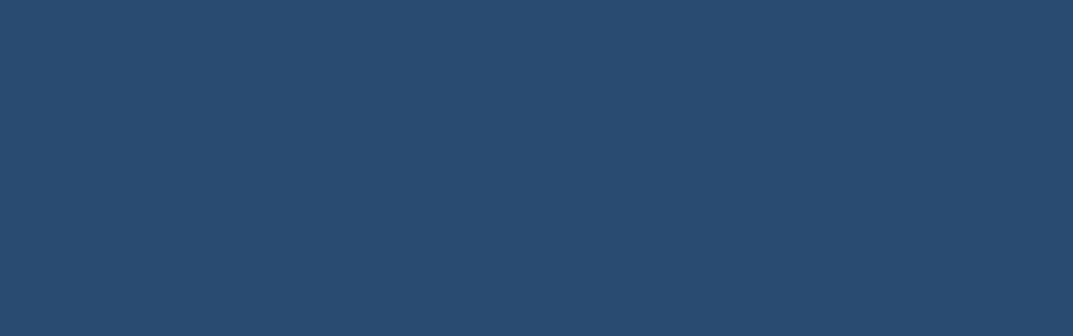
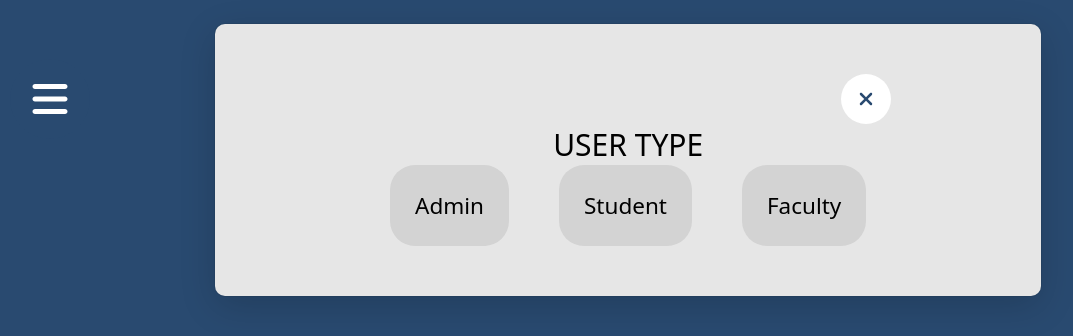
Before and after one commit to apagalilauan/SFIMS-Capstone, a React (Create React App) app in the folder main-app/client/: page /popup in a window 1280 px wide. Before the commit this address had no page. Shown: the top 336 px of the page, without its empty margins (23-1096 px from the left). Built offline with nearby package versions, Linux system fonts and the light colour scheme; a web font is replaced by a local one.

Commit message:
Pop up Update
minor tweaks
not yet finished

```diff
--- a/main-app/client/src/App.js
+++ b/main-app/client/src/App.js
@@ -4,12 +4,14 @@ import LoadingScreen from './Loading'
 import Login from './pages/LogIn'
 import Register from './pages/Register'
 import Homepage from './pages/Homepage'
-import Requests from './pages/Request'
 import HomepageAdmin from './pages/Homepage-Admin'
 import LandingPage from './pages/Landing';
 import MainForm from './pages/MainForm';
 import NotificationsPage from './pages/Notifications';
 import DetailedNotifications from './pages/Detailed-Notification';
+import PopUp from './pages/Trial';
+
+
 
 
 
@@ -30,11 +32,11 @@ function App() {
                 <Route path='/homepage' element={ <Homepage/> }></Route>
                 <Route path='/homepage/register' element={ <Register/> }></Route>
                 <Route path='/homepage-admin' element={ <HomepageAdmin/> }></Route>
-                <Route path='/requests' element = { <Requests/>}></Route>
                 <Route path='/welcome-page' element = { <LandingPage/>}></Route>
                 <Route path='/Form' element={ <MainForm/> }></Route>
                 <Route path='/Notifications' element={ <NotificationsPage/> }></Route>
                 <Route path='/Notification_Details' element={ <DetailedNotifications/> }></Route>
+                <Route path='/popup' element={ <PopUp/> }></Route>
               </Routes>
 
         </BrowserRouter>
--- a/main-app/client/src/assets/scss/Detailed-Notifications.scss
+++ b/main-app/client/src/assets/scss/Detailed-Notifications.scss
@@ -3,9 +3,7 @@
 .RD-Container{
     padding: 50px 150px;
     margin: 0px 70px;
-    background-color: #E6E6E6;
-    box-shadow: rgba(0, 0, 0, 0.16) 0px 10px 36px 0px, rgba(0, 0, 0, 0.06) 0px 0px 0px 1px;
-    border-radius: 10px;
+
     padding-bottom: 100px;
 
     .RD-Btns{
--- a/main-app/client/src/assets/scss/MainForm.scss
+++ b/main-app/client/src/assets/scss/MainForm.scss
@@ -1,16 +1,20 @@
 @import url('https://fonts.googleapis.com/css2?family=Roboto:wght@300&display=swap');
 
-.form-container{
+.form_container{
     padding: 40px 150px;
     margin: 0px 70px;
     background-color: #E6E6E6;
     box-shadow: rgba(0, 0, 0, 0.16) 0px 10px 36px 0px, rgba(0, 0, 0, 0.06) 0px 0px 0px 1px;
     border-radius: 10px;
+    display: flex;
+    justify-content: center;
+    align-items: center;
+    width: 90%;
     height: 850px;
     font-size: 15px;
-
     // Button CSS
     .btnForm{
+
         display: flex;
         flex-direction: row;
         align-items: center;
--- /dev/null
+++ b/main-app/client/src/assets/scss/popup.scss
@@ -0,0 +1,65 @@
+@import 'var&mixins.scss';
+
+#popup_container {
+    width: 98vw;
+    height: 90vh;
+    background-color: $color-blue;
+    display: flex;
+    flex-direction: column;
+    align-items: center;
+    justify-items: center;
+    transition: .5s;
+
+    .p_close{
+      transition: .5s;
+      display:flex;
+      place-self: end;
+      text-align: center;
+      background-color: $color-white;
+      border-radius: 50px;
+      padding: 15px;
+      cursor: pointer;
+
+      svg{
+        fill: $color-blue;
+        height: 20px;
+        width: 20px;
+      }
+
+      &:hover {
+        transform: scale(1.1);
+        transition: 0.2s;
+      }
+    }
+  }
+
+  #open{
+    opacity: 100%;
+  }
+
+  #popup {
+    padding: 50px 150px;
+    margin: 0px 70px;
+    background-color: #E6E6E6;
+    box-shadow: rgba(0, 0, 0, 0.16) 0px 10px 36px 0px, rgba(0, 0, 0, 0.06) 0px 0px 0px 1px;
+    border-radius: 10px;
+    font-size: 15px;
+    display: flex;
+    justify-content: center;
+    align-items: center;
+    flex-direction: column;
+
+    .UserType{
+      display: flex;
+
+      .UserAdmin,.UserStudent,.UserFaculty{
+        margin:0px 25px;
+        background-color: lightgray;
+        padding: 25px;
+        border-radius: 25px;
+        &:hover{
+          background-color: gray;
+        }
+      }
+    }
+  }
--- a/main-app/client/src/pages/Detailed-Notification.js
+++ b/main-app/client/src/pages/Detailed-Notification.js
@@ -1,6 +1,12 @@
 import '../assets/scss/Detailed-Notifications.scss'
+import SideNav from './Sidenav';
+
 const DetailedNotifications = () => {
     return (
+        <div class='app'>
+            <div id='side'>
+            <SideNav />
+            </div>
             <div class="RD-Container">
 
                 <style>
@@ -92,6 +98,7 @@ const DetailedNotifications = () => {
                     <i class='bx bxs-x-circle'/>
                 </div>
             </div>
+        </div>
      );
 }
 
--- a/main-app/client/src/pages/MainForm.js
+++ b/main-app/client/src/pages/MainForm.js
@@ -42,7 +42,7 @@ const MainForm=() =>{
 
             <div id='side'>
             </div>
-            <div className="form-container">
+            <div className="form_container">
 
                 <form>
                     <div id="btnBack" className="btnForm">
--- a/main-app/client/src/pages/Sidenav.js
+++ b/main-app/client/src/pages/Sidenav.js
@@ -12,7 +12,7 @@ function closeSide(){
 function openSide(){
     document.getElementById('sidebar').style.cssText = 'margin-left: 0';
     document.getElementById('close').style.cssText = 'margin-left: 0';
-    document.getElementById('open').style.cssText = 'opacity: 0%';
+    document.getElementById('open').style.cssText = 'display:hidden';
 }
 
 export default function TodoList() {
--- /dev/null
+++ b/main-app/client/src/pages/Trial.js
@@ -0,0 +1,16 @@
+import React from 'react'
+import '../assets/scss/popup.scss'
+import User_Popup from './UserPopup';
+
+
+const PopUp = () => {
+
+    return (
+    <div>
+        <User_Popup/>
+    </div>
+
+    );
+}
+
+export default PopUp;
--- /dev/null
+++ b/main-app/client/src/pages/UserPopup.js
@@ -0,0 +1,65 @@
+function closeSide(){
+    document.getElementById('popup').style.cssText = 'display:none';
+    document.getElementById('close').style.cssText = 'display:none';
+}
+function openSide(){
+    document.getElementById('popup').style.cssText = 'display:flex';
+    document.getElementById('close').style.cssText = 'display:flex';
+}
+
+
+const User_Popup = () => {
+    return (
+<div class="main">
+        <div id='open'class='open' onClick={openSide}>
+            <svg xmlns="http://www.w3.org/2000/svg" viewBox="0 0 448 512"><path d="M0 96C0 78.33 14.33 64 32 64H416C433.7 64 448 78.33 448 96C448 113.7 433.7 128 416 128H32C14.33 128 0 113.7 0 96zM0 256C0 238.3 14.33 224 32 224H416C433.7 224 448 238.3 448 256C448 273.7 433.7 288 416 288H32C14.33 288 0 273.7 0 256zM416 448H32C14.33 448 0 433.7 0 416C0 398.3 14.33 384 32 384H416C433.7 384 448 398.3 448 416C448 433.7 433.7 448 416 448z"/></svg>
+        </div>
+
+
+        <div id='popup_container'>
+            <img id='logo'  />
+            <div id="popup">
+            <div id='close' class='p_close' onClick={closeSide}>
+            <svg xmlns="http://www.w3.org/2000/svg" viewBox="0 0 320 512"><path d="M310.6 361.4c12.5 12.5 12.5 32.75 0 45.25C304.4 412.9 296.2 416 288 416s-16.38-3.125-22.62-9.375L160 301.3L54.63 406.6C48.38 412.9 40.19 416 32 416S15.63 412.9 9.375 406.6c-12.5-12.5-12.5-32.75 0-45.25l105.4-105.4L9.375 150.6c-12.5-12.5-12.5-32.75 0-45.25s32.75-12.5 45.25 0L160 210.8l105.4-105.4c12.5-12.5 32.75-12.5 45.25 0s12.5 32.75 0 45.25l-105.4 105.4L310.6 361.4z"/></svg>
+            </div>
+                <h1>USER TYPE</h1>
+                <div className="UserType">
+                    <div className="UserAdmin">
+                        <h2>Admin</h2>
+                    </div>
+
+                    <div className="UserStudent">
+                        <h2>Student</h2>
+                    </div>
+
+                    <div className="UserFaculty">
+                        <h2>Faculty</h2>
+                    </div>
+                </div>
+            </div>
+        </div>
+    </div>
+
+
+    //     <div class="main">
+    //     <div id='opens'class='open' onClick={openSide}>
+    //        <button>Login</button>
+    //     </div>
+    //     <div id='opens'><h2>Putangina</h2></div>
+
+
+
+    //     <div id='popup'>
+    //         <div id='close' class='close' onClick={closeSide}>
+    //         <svg xmlns="http://www.w3.org/2000/svg" viewBox="0 0 320 512"><path d="M310.6 361.4c12.5 12.5 12.5 32.75 0 45.25C304.4 412.9 296.2 416 288 416s-16.38-3.125-22.62-9.375L160 301.3L54.63 406.6C48.38 412.9 40.19 416 32 416S15.63 412.9 9.375 406.6c-12.5-12.5-12.5-32.75 0-45.25l105.4-105.4L9.375 150.6c-12.5-12.5-12.5-32.75 0-45.25s32.75-12.5 45.25 0L160 210.8l105.4-105.4c12.5-12.5 32.75-12.5 45.25 0s12.5 32.75 0 45.25l-105.4 105.4L310.6 361.4z"/></svg>
+    //         </div>
+    //         <img id='logo' />
+    //         <div class="links-cont">
+
+    //         </div>
+    //     </div>
+    // </div>
+     );
+}
+
+export default User_Popup;
```
Also changed, not shown: 1 other file (tests, documents, lock files or other folders). Lines whose indentation alone changed are shown as unchanged.
